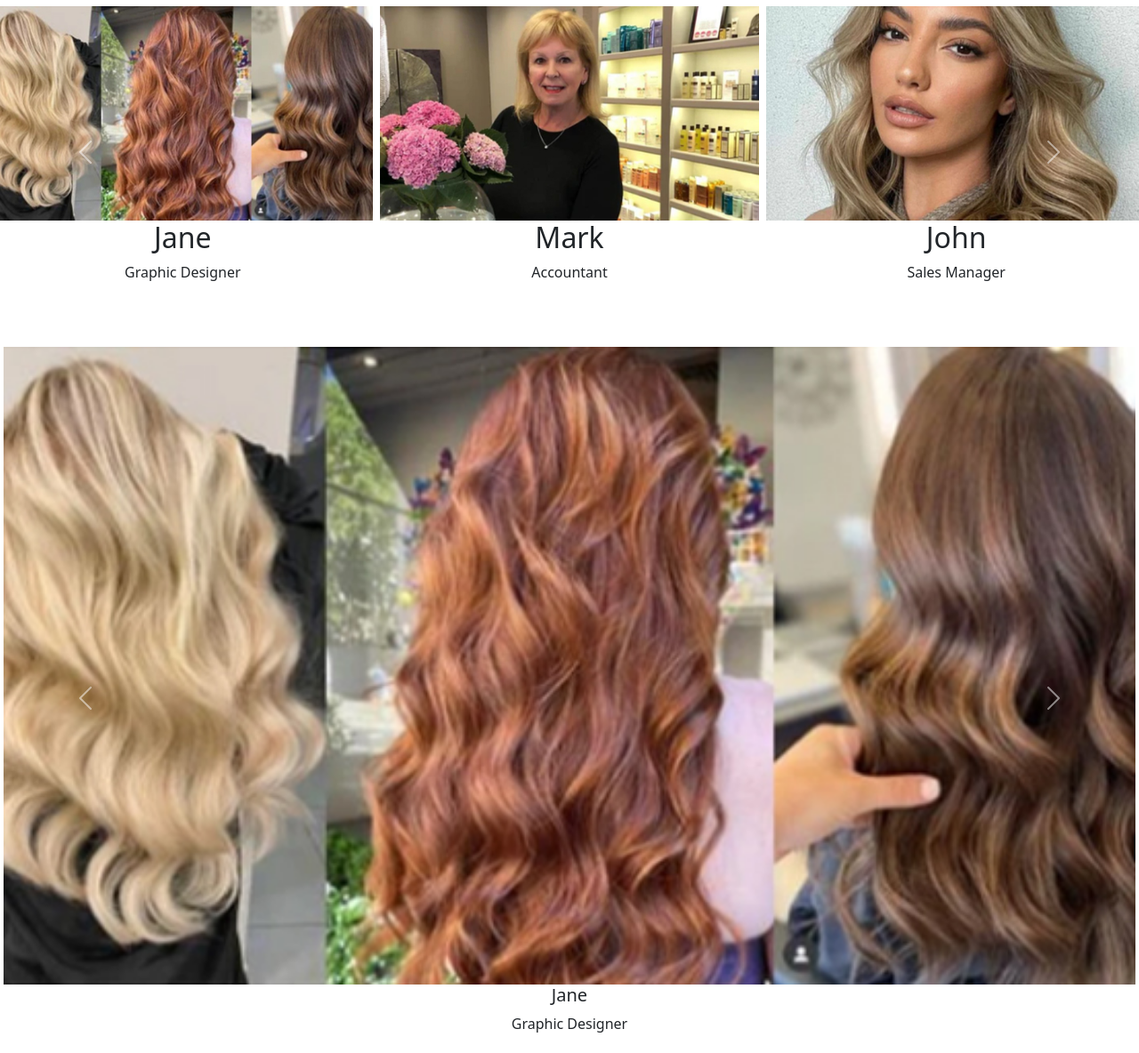
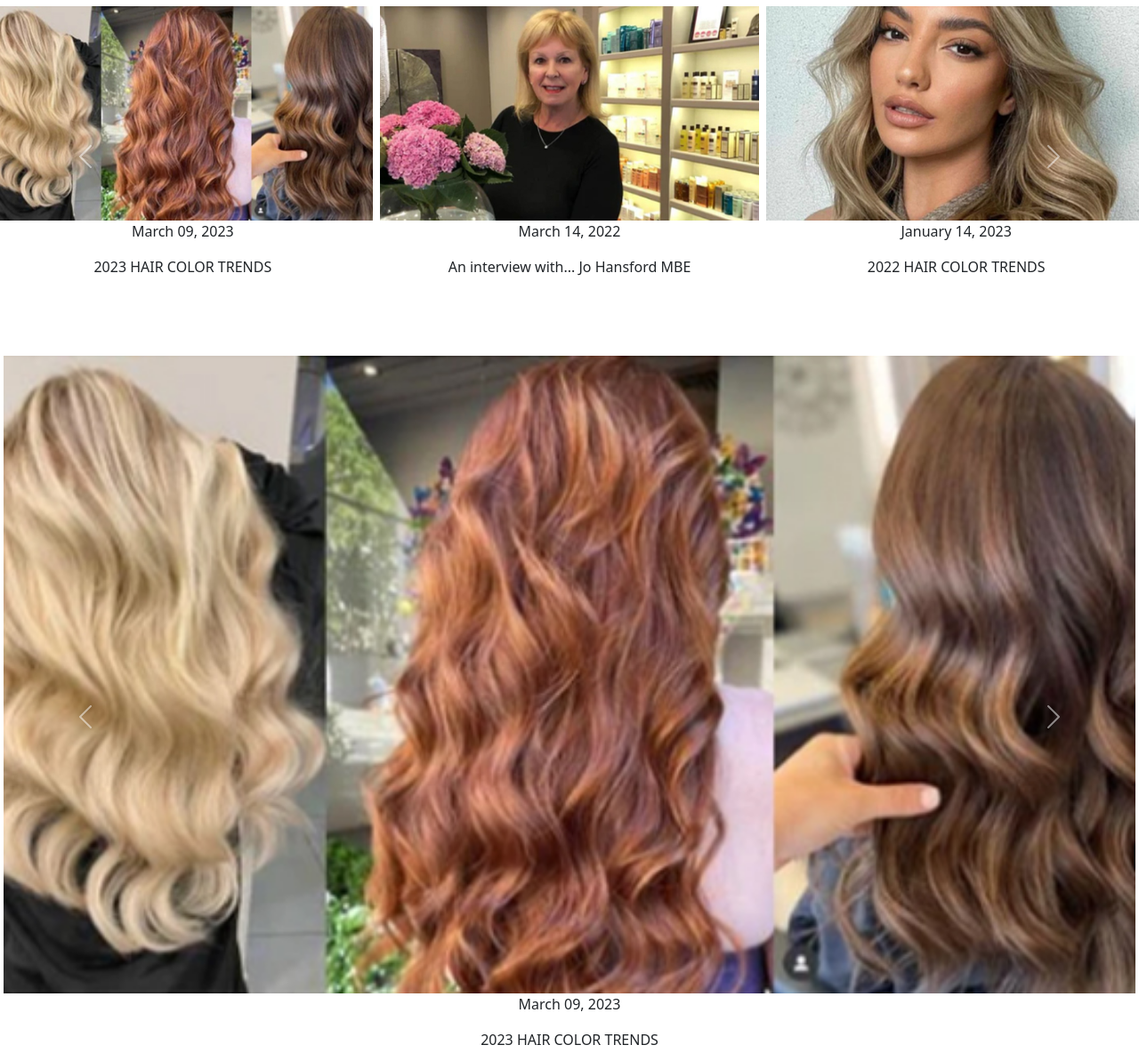
Before and after one commit to Chitram-Dasgupta/HTML-CSS-exam, a plain HTML site: page index.html in a window 1280 px wide. Shown: the part 877-2061 px from the top of the page at 89% size. Drawn offline with nearby package versions, Linux system fonts and the light colour scheme.

Commit message:
Added the carousel details

```diff
--- a/index.html
+++ b/index.html
@@ -87,8 +87,8 @@
                       alt="Person1"
                       class="card-img-top rounded-0 slider" />
                     <figcaption class="card-body p-0 text-center">
-                      <h2 class="card-title">Jane</h2>
-                      <span class="card-text">Graphic Designer</span>
+                      <p>March 09, 2023</p>
+                      <p>2023 HAIR COLOR TRENDS</p>
                     </figcaption>
                   </figure>
                   <figure class="col p-1 card border-0 person">
@@ -97,8 +97,8 @@
                       alt="Person2"
                       class="card-img-top rounded-0 slider" />
                     <figcaption class="card-body p-0 text-center">
-                      <h2 class="card-title">Mark</h2>
-                      <span class="card-text">Accountant</span>
+                      <p>March 14, 2022</p>
+                      <p>An interview with... Jo Hansford MBE</p>
                     </figcaption>
                   </figure>
                   <figure class="col p-1 card border-0 person">
@@ -107,8 +107,8 @@
                       alt="Person3"
                       class="card-img-top rounded-0 slider" />
                     <figcaption class="card-body p-0 text-center">
-                      <h2 class="card-title">John</h2>
-                      <span class="card-text">Sales Manager</span>
+                      <p>January 14, 2023</p>
+                      <p>2022 HAIR COLOR TRENDS</p>
                     </figcaption>
                   </figure>
                 </div>
@@ -122,8 +122,8 @@
                       alt="Person1"
                       class="card-img-top rounded-0 slider" />
                     <figcaption class="card-body p-0 text-center">
-                      <h5 class="card-title">Jane</h5>
-                      <span class="card-text">Graphic Designer</span>
+                      <p>March 09, 2023</p>
+                      <p>2023 HAIR COLOR TRENDS</p>
                     </figcaption>
                   </figure>
                   <figure class="col p-1 card border-0 person">
@@ -132,8 +132,8 @@
                       alt="Person2"
                       class="card-img-top rounded-0 slider" />
                     <figcaption class="card-body p-0 text-center">
-                      <h5 class="card-title">Mark</h5>
-                      <span class="card-text">Accountant</span>
+                      <p>March 14, 2022</p>
+                      <p>An interview with... Jo Hansford MBE</p>
                     </figcaption>
                   </figure>
                   <figure class="col p-1 card border-0 person">
@@ -142,8 +142,8 @@
                       alt="Person3"
                       class="card-img-top rounded-0 slider" />
                     <figcaption class="card-body p-0 text-center">
-                      <h5 class="card-title">John</h5>
-                      <span class="card-text">Sales Manager</span>
+                      <p>January 14, 2023</p>
+                      <p>2022 HAIR COLOR TRENDS</p>
                     </figcaption>
                   </figure>
                 </div>
@@ -182,8 +182,8 @@
                 alt="Person1"
                 class="card-img-top rounded-0 slider" />
               <figcaption class="card-body p-0 text-center">
-                <h5 class="card-title">Jane</h5>
-                <span class="card-text">Graphic Designer</span>
+                <p>March 09, 2023</p>
+                <p>2023 HAIR COLOR TRENDS</p>
               </figcaption>
             </figure>
           </article>
@@ -194,8 +194,8 @@
                 alt="Person2"
                 class="card-img-top rounded-0 slider" />
               <figcaption class="card-body p-0 text-center">
-                <h5 class="card-title">Mark</h5>
-                <span class="card-text">Accountant</span>
+                <p>March 14, 2022</p>
+                <p>An interview with... Jo Hansford MBE</p>
               </figcaption>
             </figure>
           </article>
@@ -206,8 +206,8 @@
                 alt="Person3"
                 class="card-img-top rounded-0 slider" />
               <figcaption class="card-body p-0 text-center">
-                <h5 class="card-title">John</h5>
-                <span class="card-text">Sales Manager</span>
+                <p>January 14, 2023</p>
+                <p>2022 HAIR COLOR TRENDS</p>
               </figcaption>
             </figure>
           </article>
@@ -244,8 +244,8 @@
                   alt="Person1"
                   class="card-img-top rounded-0 slider" />
                 <figcaption class="card-body p-0 text-center">
-                  <h5 class="card-title">Jane</h5>
-                  <span class="card-text">Graphic Designer</span>
+                  <p>March 09, 2023</p>
+                <p>2023 HAIR COLOR TRENDS</p>
                 </figcaption>
               </figure>
               <figure class="col p-1 card border-0 person">
@@ -254,8 +254,8 @@
                   alt="Person2"
                   class="card-img-top rounded-0 slider" />
                 <figcaption class="card-body p-0 text-center">
-                  <h5 class="card-title">Mark</h5>
-                  <span class="card-text">Accountant</span>
+                  <p>March 14, 2022</p>
+                <p>An interview with... Jo Hansford MBE</p>
                 </figcaption>
               </figure>
             </div>
@@ -268,8 +268,8 @@
                   alt="Person3"
                   class="card-img-top rounded-0 slider" />
                 <figcaption class="card-body p-0 text-center">
-                  <h5 class="card-title">John</h5>
-                  <span class="card-text">Sales Manager</span>
+                  <p>January 14, 2023</p>
+                  <p>2022 HAIR COLOR TRENDS</p>
                 </figcaption>
               </figure>
             </div>
```
